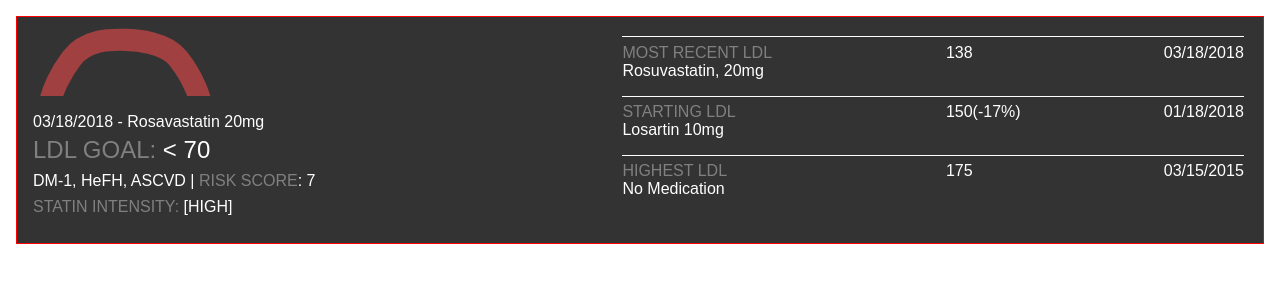
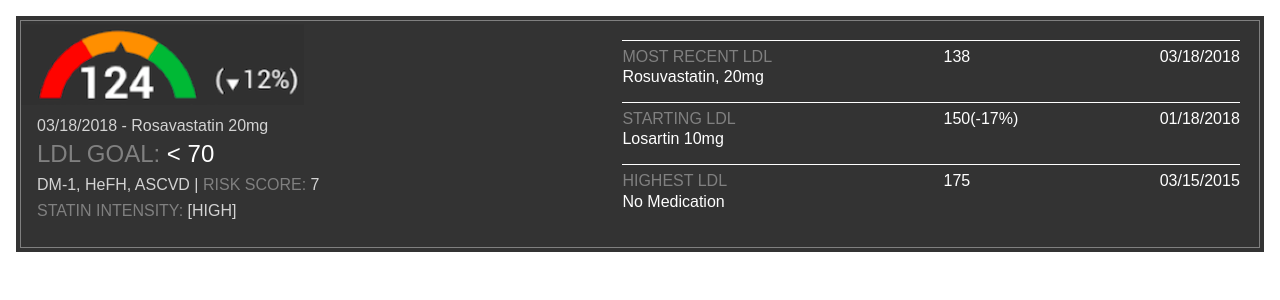
Before and after one commit to LeslieWilson/grockbox-mockup, a React (Create React App) app in the folder grockbox/: page / in a window 1280 px wide. Shown: the top 300 px of the page. Built offline with nearby package versions, Linux system fonts and the light colour scheme.

Commit message:
finished imitation grockbox

```diff
--- a/grockbox/src/App.css
+++ b/grockbox/src/App.css
@@ -1,11 +1,13 @@
 .App{
     background-color: #333333;
+    padding: 4px 4px 4px 4px;
+
 
 
 }
 
 body{
-    color: white;
+    color: lightgray;
     margin:1em 1em 1em 1em;
 
 }
@@ -45,7 +47,7 @@ span{
 .name{
     color:white;
     flex-wrap: wrap-reverse;
-    margin-top: -.0005em;
+    margin-top: .17em;
 
 }
 
@@ -53,7 +55,7 @@ span{
     display:flex;
     flax-wrap:wrap;
     height:14.1em;
-    border:1px solid red;
+    border:1px solid gray;
     border-margin:1px;
 
 }
@@ -83,6 +85,11 @@ border-top: 1px solid white;
 .image{
     height:7em;
 
+
+}
+img{
+    margin-top:1.2em;
+    margin-left:-1em;
 }
 
 .P1{
--- a/grockbox/src/Components/LDLsummaryLeft.js
+++ b/grockbox/src/Components/LDLsummaryLeft.js
@@ -1,4 +1,6 @@
 import React, {Component} from 'react';
+import image from './image.png'
+
 
 
 
@@ -6,22 +8,13 @@ const LDLsummaryLeft = props =>{
     return(
         <div className = "entireLeftSide">
         <div className = "image">
+        <img  src = {image}/>
 
 
-        <svg width="250px" height="95px" viewBox="15 -12 80 43" version="1.1" >
-
-            <desc>Created with Sketch</desc>
-            <defs></defs>
-            <g id="Page-1" stroke="none" stroke-width="1" fill="none" fill-rule="evenodd" stroke-linecap="square">
-                <g id="weirdColorTabs" transform="translate(-59.000000, -36.000000)" fill-rule="nonzero" stroke="#A04040" stroke-width="10">
-                    <path d="M64.8428247,73.5 C64.8428247,65.3508873 71.0134452,54.9811895 74.8650404,49.9795567 C82.189566,40.4680203 94.8954645,41.5888067 99.2817752,41.5888067 C104.452599,41.5888067 117.518515,42.8990116 123.102541,49.9795567 C130.387919,59.2174178 133.720726,68.8755057 133.720726,73.5" id="Line"></path>
-                </g>
-            </g>
-        </svg>
         </div>
         <p className = "P1">03/18/2018 - Rosavastatin 20mg</p>
         <p className = "P2">LDL GOAL: <span> &lt; 70</span></p>
-        <p className = "P3"> DM-1, HeFH, ASCVD  |  <span className="risk">RISK SCORE</span>: 7</p>
+        <p className = "P3"> DM-1, HeFH, ASCVD  |  <span className="risk">RISK SCORE:</span> 7</p>
         <p className = "P4"> <span className="intensity">STATIN INTENSITY:</span> [HIGH]</p>
         </div>
     )
```
Also changed, not shown: grockbox/src/scraps.js (added, +10 -0 lines), grockbox/src/Components/image.png (added).
